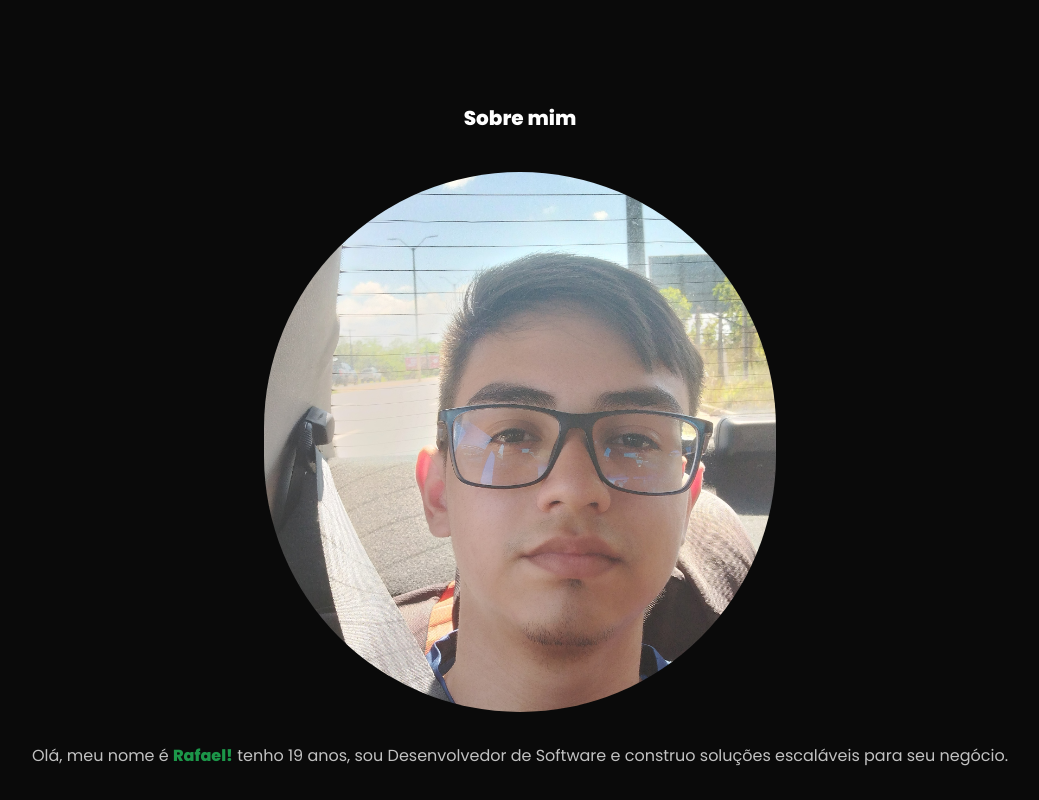
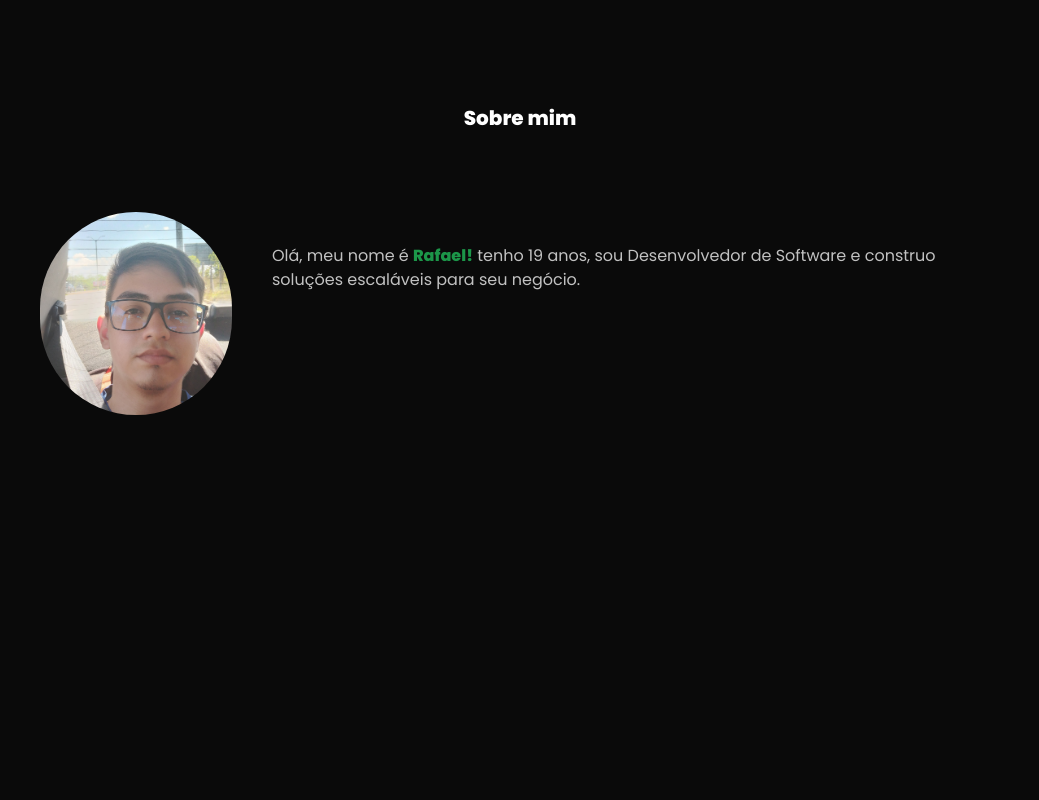
Before and after one commit to oRafael07/rafadev.systems, a Next.js app: page / in a window 1280 px wide. Shown: the part 566-1366 px from the top of the page, without its empty margins (120-1159 px from the left). After the commit the page ends 1021 px from the top, so only its background shows below. Built offline with nearby package versions, Linux system fonts and the light colour scheme.

Commit message:
style: desktop responsive about me

```diff
--- a/src/app/page.tsx
+++ b/src/app/page.tsx
@@ -42,7 +42,7 @@ export default function Home() {
         <div className="mt-20">
           <h1 className="text-center text-xl font-bold">Sobre mim</h1>
 
-          <div className="mt-10 flex flex-col">
+          <div className="mt-10 flex flex-col py-10 md:flex-row md:items-start md:gap-10 md:px-40">
             <Image
               src="/me.jpg"
               alt="Eu"
@@ -52,9 +52,9 @@ export default function Home() {
               style={{
                 objectFit: "contain",
               }}
-              className="mx-auto h-auto max-h-[40%] w-full max-w-[40%] rounded-full"
+              className="mx-auto h-auto max-h-[40%] w-full max-w-[40%] rounded-full md:max-h-[20%] md:max-w-[20%]"
             />
-            <p className="text-md px-4 py-8 text-center opacity-75">
+            <p className="text-md px-4 py-8 text-center opacity-75 md:px-0 md:text-left">
               Olá, meu nome é{" "}
               <span className=" font-bold text-green-500 opacity-100">
                 Rafael!
```
